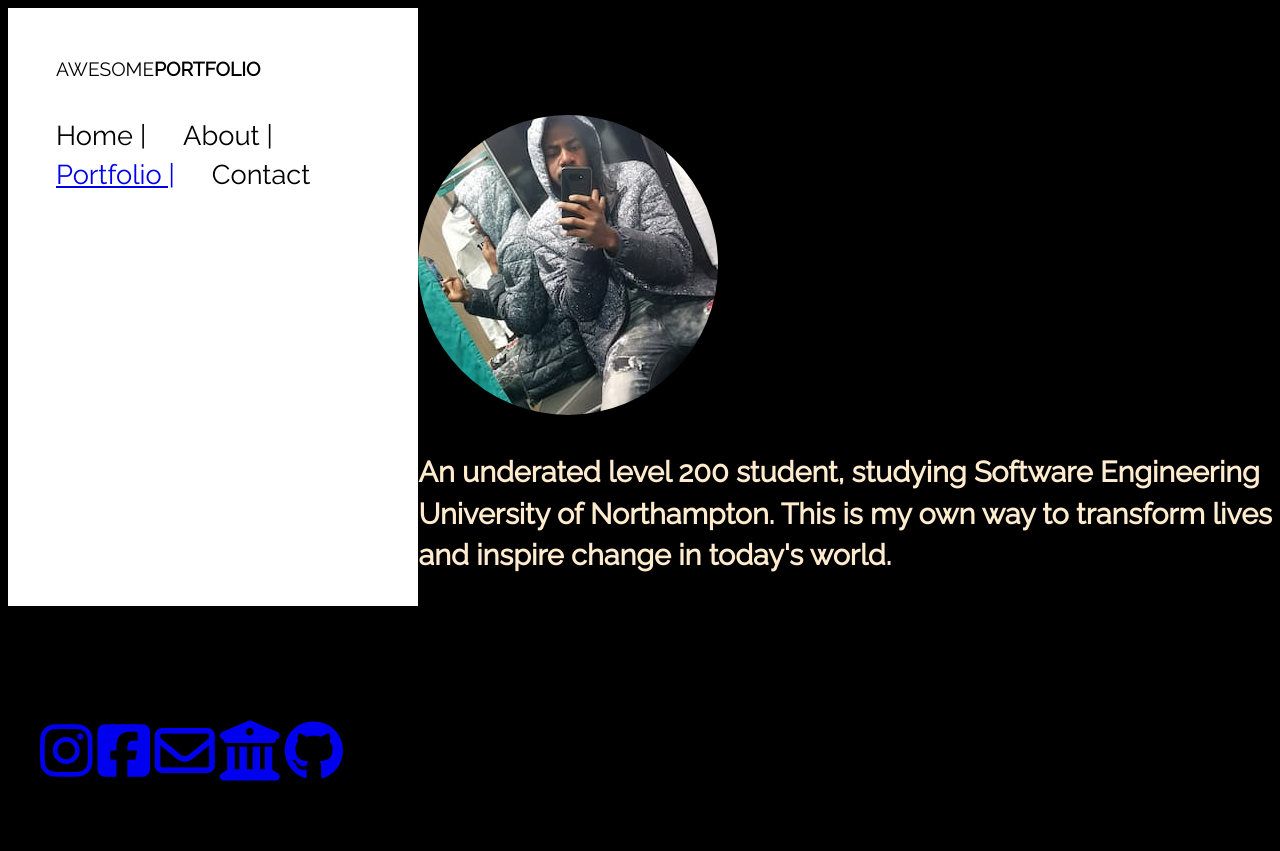
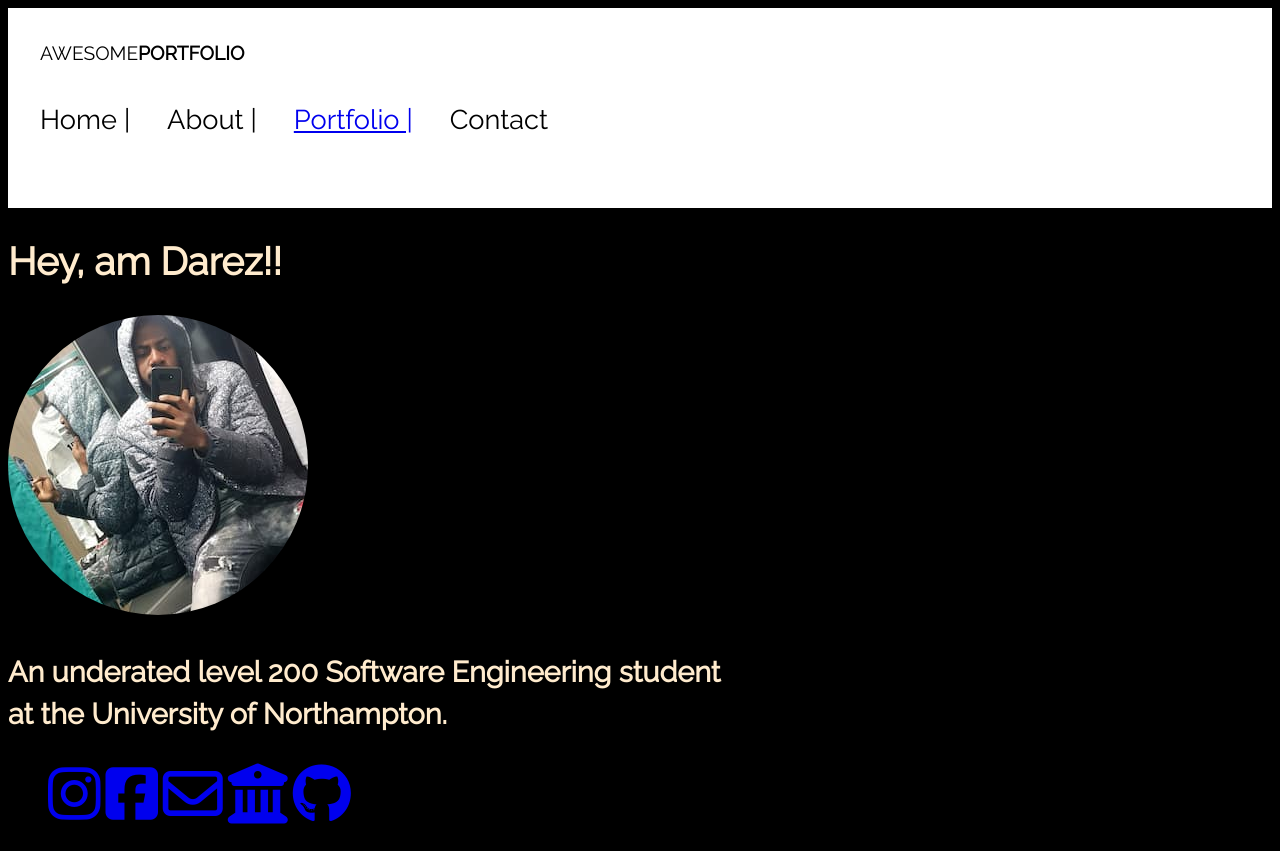
Before and after one commit to Darez-maker/personal, a plain HTML site: page index.html in a window 1280 px wide. Before the commit the page ends 800 px from the top, so only its background shows below. Drawn offline with Linux system fonts and the light colour scheme.

Commit message:
final commit

```diff
--- a/index.html
+++ b/index.html
@@ -24,13 +24,10 @@
 
   <div class="conatiner">
         <h1>Hey, am Darez!!</h1>
-        <img src="images/landing page.jpg" alt="My profile picture">
-         <h2><p>An underated level 200 student, studying Software Engineering <br>
-            University of Northampton. This is my own way to transform lives  <br>
-            and inspire change in today's world.</p>
+       <img src="images/landing page.jpg" alt="My profile picture">
+       <div class="mom">  <h2><p>An underated level 200 Software Engineering student  <br>
+          at the University of Northampton.</p> </div>
         </h2>
-       </div>
-
   <div class="socials">
       <ul>
       <li>  <a href="https://www.instagram.com/darez_xtra/?hl=en"><i class="fab fa-instagram fa-3x" aria-hidden="true"> </i> </a> </li>
@@ -40,7 +37,7 @@
                     <li>  <a href="https://github.com/Darez-maker/">  <i class="fab fa-github  fa-3x" aria-hidden="true"></i>  </a>   </li>
       </ul>
         </div>
-
+    </div>
 
 </body>
 
--- a/style.css
+++ b/style.css
@@ -16,9 +16,10 @@ body {
 
 .sidebar {
   background: white ;
-  flex: 1 1 20%;
+  flex: 1 1 auto;
   min-width: 300px;
-  padding: 3rem;
+  block-size: 200px;
+  padding: 2rem;
 }
 
 .logo {
@@ -74,9 +75,9 @@ span {
 }
 .socials{
     display: block;
-    position: absolute;
+    position: inherit ;
     bottom: 0;
-    left: 0;
+    right: 0;
 transform: (-53%, -50%);
 
 }
@@ -103,18 +104,31 @@ img {
     border-style: none;
     border-radius: 100%;
     filter: grayscale(0%);
-    background-color: transparent;
-
+    background-color: gray;
+    position: relative;
+   flex: auto;
 }
-.container:hover {
-    filter: grayscale(0);
+img:hover {
+    filter: grayscale(5);
     border-style: none;
     border-radius: 100%;
     transition:  0.3s ease-in-out;
-    filter: grayscale(1);
+    filter: grayscale(5);
     transition: 0.3s ease-in-out;
-
+ ;
     }
     h2{
         color: blanchedalmond;
+        position: relative;
+        bottom: 0;
+        right: 0;
     }
+
+    .mom{
+        bottom: 0;
+        right: 0;
+    }
+
+    h1 {
+        color: blanchedalmond;
+    }
```
Also changed, not shown: folio.css (+6 -6 lines), porfolio.html (+6 -6 lines).
